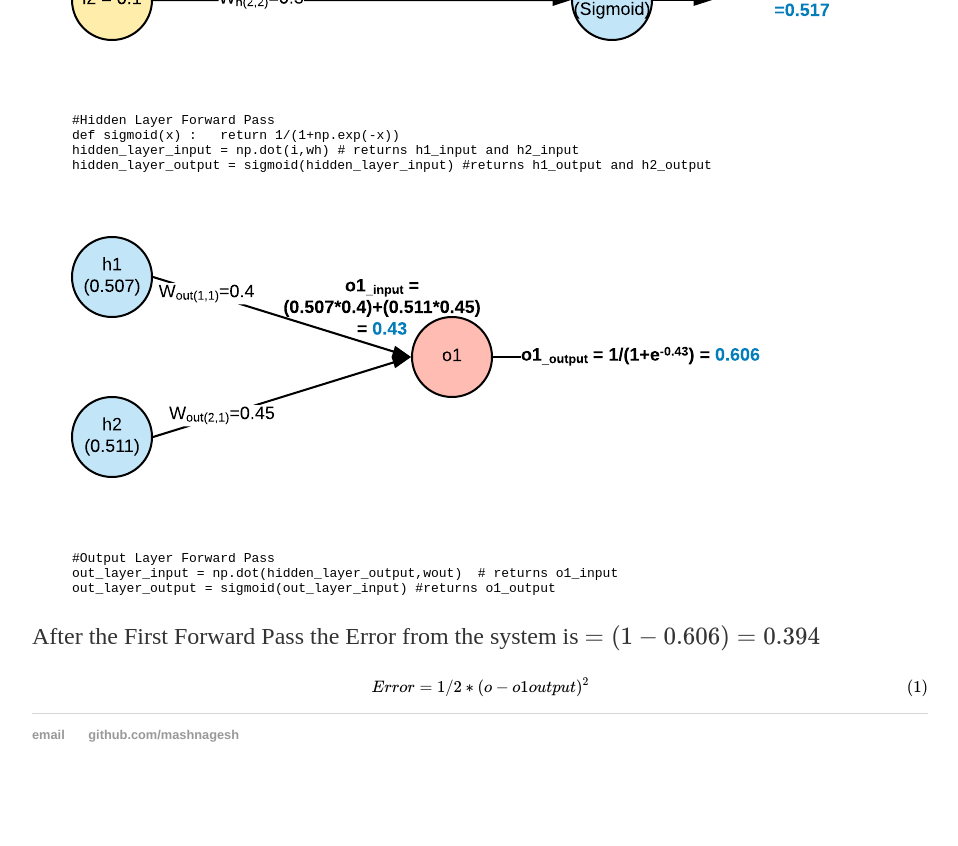
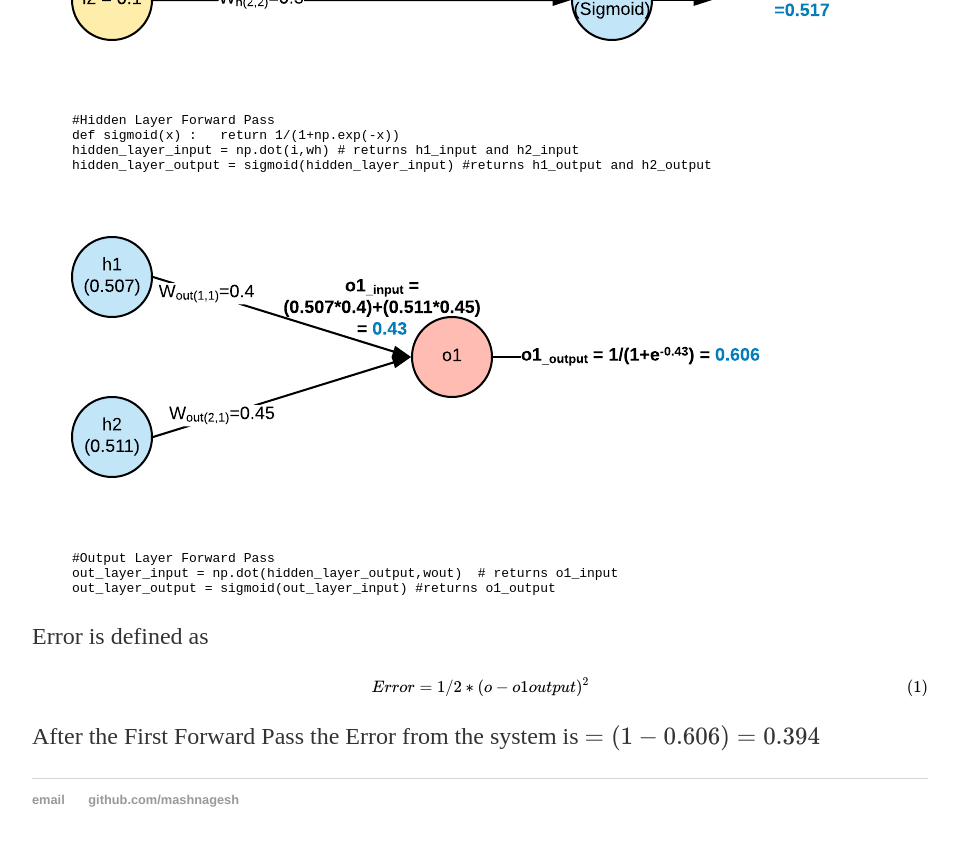
Before and after one commit to MashNagesh/mashnagesh.github.io, a Jekyll site: the page built from _posts/2018-05-01-Simple-Neural-Network.md, in a window 1280 px wide and 900 px high, scrolled down 1443 px. Shown: the top 846 px of the window, without its empty margins (160-1118 px from the left). Built offline with Jekyll 4.4.1, drawn with Linux system fonts in a browser that asks for light colours; formulas are drawn with MathJax 3.

Commit message:
Update 2018-05-01-Simple-Neural-Network.md

```diff
--- a/_posts/2018-05-01-Simple-Neural-Network.md
+++ b/_posts/2018-05-01-Simple-Neural-Network.md
@@ -39,6 +39,8 @@ out_layer_input = np.dot(hidden_layer_output,wout)  # returns o1_input
 out_layer_output = sigmoid(out_layer_input) #returns o1_output
 {% endhighlight%}
 
-After the First Forward Pass the Error from the system is $= (1-0.606) = 0.394$
+Error is defined as
 
 $$Error = 1/2 *(o - o1output)^2$$
+
+After the First Forward Pass the Error from the system is $= (1-0.606) = 0.394$
```
